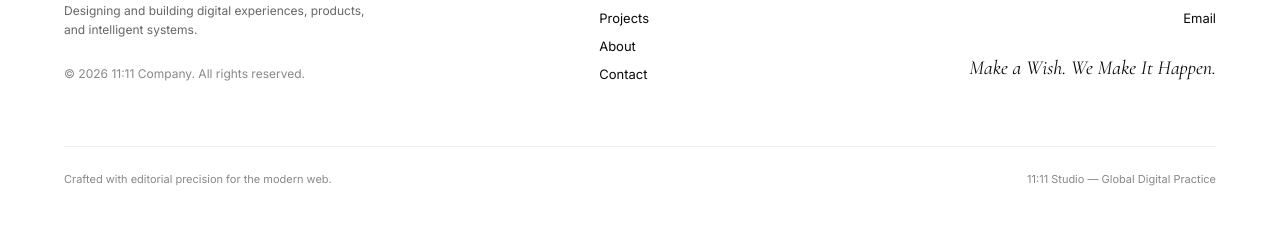
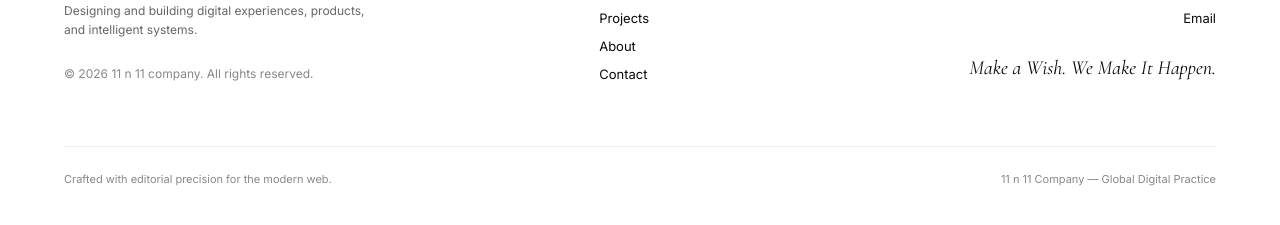
Before and after one commit to 11n11company/11n11company, a React (Vite) app: page / in a window 1280 px wide. Shown: the part 6038-6263 px from the top of the page. Built offline with nearby package versions, Linux system fonts and the light colour scheme; a web font is replaced by a local one.

Commit message:
feat: replace 11:11 Company and 11:11 Studio with 11 n 11 company in footer

```diff
--- a/src/components/Footer.tsx
+++ b/src/components/Footer.tsx
@@ -15,7 +15,7 @@ export const Footer: React.FC = () => {
               <a href="#home" className="inline-block group mb-4">
                 <img
                   src={logoImg}
-                  alt="11:11 Company"
+                  alt="11 n 11 company"
                   className="h-12 sm:h-14 w-auto object-contain transition-transform duration-300 group-hover:scale-105"
                 />
               </a>
@@ -24,7 +24,7 @@ export const Footer: React.FC = () => {
               </p>
             </div>
             <p className="font-sans text-xs text-[#888888] mt-8 md:mt-0">
-              © {currentYear} 11:11 Company. All rights reserved.
+              © {currentYear} 11 n 11 company. All rights reserved.
             </p>
           </div>
 
@@ -87,7 +87,7 @@ export const Footer: React.FC = () => {
         {/* Bottom divider line */}
         <div className="border-t border-[#EEEEEE] pt-6 flex flex-col sm:flex-row items-center justify-between text-[11px] text-[#888888] font-sans">
           <span>Crafted with editorial precision for the modern web.</span>
-          <span className="mt-2 sm:mt-0">11:11 Studio — Global Digital Practice</span>
+          <span className="mt-2 sm:mt-0">11 n 11 Company — Global Digital Practice</span>
         </div>
       </div>
     </footer>
```
